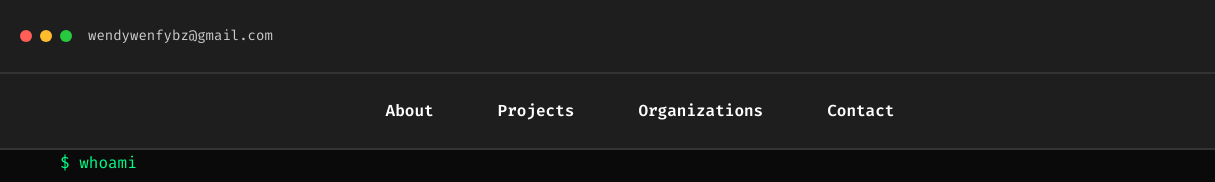
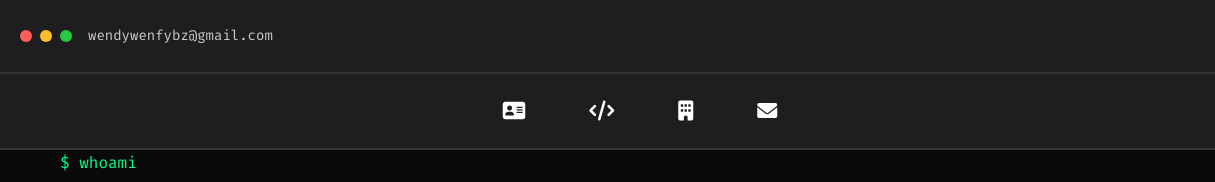
Before and after one commit to EnderFall/website_thewendy, a website: page index.html in a window 1280 px wide. Shown: the top 182 px of the page, 0-1215 px from the left. Drawn offline with Linux system fonts and the light colour scheme.

Commit message:
navbar change logo

```diff
--- a/index.html
+++ b/index.html
@@ -29,20 +29,20 @@
     <button class="mobile-nav-toggle" aria-label="Toggle navigation">&#9776;</button>
     <nav class="mobile-nav">
         <ul class="mobile-nav-list">
-            <li><a href="#about" class="mobile-nav-link">About</a></li>
-            <li><a href="#projects" class="mobile-nav-link">Projects</a></li>
-            <li><a href="#organizations" class="mobile-nav-link">Organizations</a></li>
-            <li><a href="#contact" class="mobile-nav-link">Contact</a></li>
+            <li><a href="#about" class="mobile-nav-link"><i class="fa-solid fa-address-card fa-lg"></i></a></li>
+            <li><a href="#projects" class="mobile-nav-link"><i class="fa-solid fa-code fa-lg"></i></a></li>
+            <li><a href="#organizations" class="mobile-nav-link"><i class="fa-solid fa-building fa-lg"></i></a></li>
+            <li><a href="#contact" class="mobile-nav-link"><i class="fa-solid fa-envelope fa-lg"></i></a></li>
         </ul>
     </nav>
 
     <!-- Navbar -->
     <nav class="navbar">
         <div class="container navbar-container">
-            <a href="#about" class="nav-link">About</a>
-            <a href="#projects" class="nav-link">Projects</a>
-            <a href="#organizations" class="nav-link">Organizations</a>
-            <a href="#contact" class="nav-link">Contact</a>
+            <a href="#about" class="nav-link"><i class="fa-solid fa-address-card fa-lg"></i></a>
+            <a href="#projects" class="nav-link"><i class="fa-solid fa-code fa-lg"></i></a>
+            <a href="#organizations" class="nav-link"><i class="fa-solid fa-building fa-lg"></i></a>
+            <a href="#contact" class="nav-link"><i class="fa-solid fa-envelope fa-lg"></i></a>
         </div>
     </nav>
 
```
